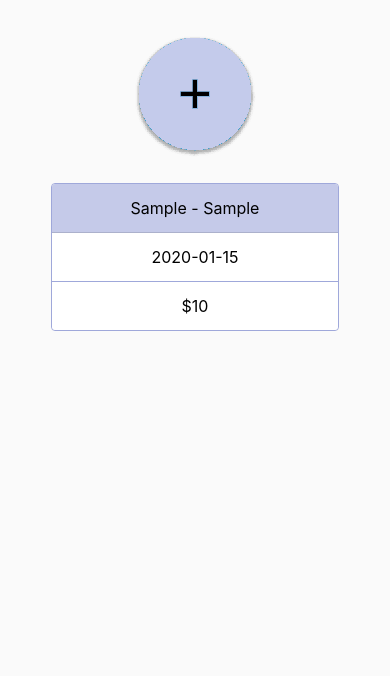
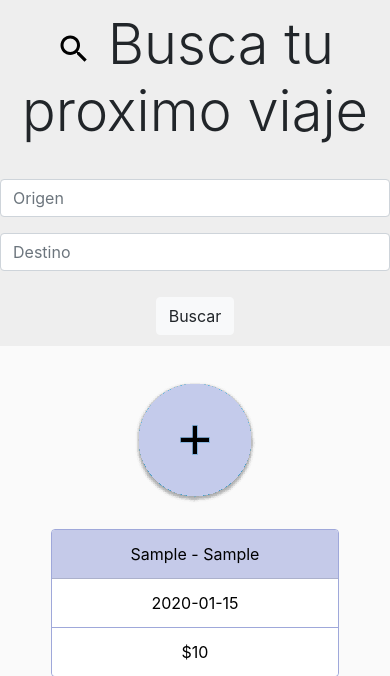
Before and after one commit to fedediclaudio/aventon_is2, a PHP site: page /PantallaPrincipal/pantallaPrincipal.php in a window 390 px wide. Shown: the part 56-732 px from the top of the page. Run offline with PHP 8.4, Linux system fonts and the light colour scheme; the visitor is signed in with stand-in values (Sample User, id 1); tables that the repository leaves empty hold one stand-in row (values such as "Sample post"); data that the repository does not hold is empty.

Commit message:
Seccion busqueda y Correccion error fechas

```diff
--- a/PantallaPrincipal/CrearViaje/conexionCrearViaje.php
+++ b/PantallaPrincipal/CrearViaje/conexionCrearViaje.php
@@ -71,7 +71,7 @@
         for ($i = 0; $i < count($fechasInicio); $i++) {
           $fechaI = explode('T', $fechasInicio[$i]);
           $fechaF = explode('T', $fechasFin[$i]);
-          $sql = "SELECT * FROM viaje vi INNER JOIN vehiculo ve ON (vi.idvehiculo = ve.idvehiculo) INNER JOIN viajeconcreto vc ON (vi.idviaje = vc.idviaje) INNER JOIN usuario u ON ( u.id = ve.idusuario) WHERE ( u.email = '$mail' ) AND ( ( STR_TO_DATE( '$fechaF[0]' ,'%Y-%m-%d') >= vc.fechaInicio ) AND ( ( STR_TO_DATE('$fechaI[0]' ,'%Y-%m-%d') <= vc.fechaFin ) ) )";
+          $sql = "SELECT * FROM viaje vi INNER JOIN vehiculo ve ON (vi.idvehiculo = ve.idvehiculo) INNER JOIN viajeconcreto vc ON (vi.idviaje = vc.idviaje) INNER JOIN usuario u ON ( u.id = ve.idusuario) WHERE ( u.email = '$mail' ) AND ( ( STR_TO_DATE( '$fechaF[0]' ,'%Y-%m-%d') >= vc.fechaInicio ) AND ( ( STR_TO_DATE('$fechaI[0]' ,'%Y-%m-%d') <= vc.fechaFin ) AND ( (STR_TO_DATE('$hora', '%H:%i') ) <= vi.horaFin ) AND ( STR_TO_DATE('$horaF', '%H:%i') >= vi.horaInicio ) ) )";
           if (mysqli_num_rows($this->consulta($sql)) > 0) {
             return false;
           }
--- /dev/null
+++ b/PantallaPrincipal/buscarviajes.php
@@ -0,0 +1,5 @@
+<?php
+    include 'conexionPantallaPrincipal.php';
+    $conexion = new ConexionPantallaPrincipal();
+    //$result = $conexion->buscarViajes($_GET["origen"], $_GET["destino"]);
+?>
--- a/PantallaPrincipal/conexionPantallaPrincipal.php
+++ b/PantallaPrincipal/conexionPantallaPrincipal.php
@@ -19,6 +19,10 @@
       return $row["MAX(idviajeConcreto)"];
     }
 
+		function buscarViajes($origen,$destino) {
+			return (mysqli_fetch_assoc($this->consulta("SELECT * FROM aventon.viaje v INNER JOIN aventon.viajeconcreto vc ON (v.idviaje = vc.idviaje) WHERE v.origen = $origen AND v.destino = $destino")));
+		}
+
   }
 
 ?>
--- a/PantallaPrincipal/pantallaPrincipal.php
+++ b/PantallaPrincipal/pantallaPrincipal.php
@@ -31,6 +31,32 @@
 		include "../vistas/navbar.html";
 	?>
 
+	<!-- Pantalla de busqueda  -->
+	<div class="row" style="background-color:#EEEEEE	">
+		<div class="col col-0 col-md-2 col-lg-3">
+		</div>
+		<div class="col col-12 col-md-8 col-lg-6">
+			<div style="margin:10px;">
+				<h4 class="display-4" style="text-align:center"><img src="resources/baseline_search_black_18dp.png"> Busca tu proximo viaje</h4>
+			</div>
+			<br>
+			<form action="buscarviajes.php" method="get">
+				<div class="form-row">
+    			<div class="form-group col-md-6">
+      			<input type="text" class="form-control" id="inputEmail4" placeholder="Origen" required>
+					</div>
+					<div class="form-group col-md-6">
+						<input type="text" class="form-control" id="inputPassword4" placeholder="Destino" required>
+					</div>
+					<div class="col" style="justify-content:center; display: flex; margin:10px">
+						<button type="submit" class="btn btn-light" >Buscar</button>
+					</div>
+				</div>
+			</form>
+		</div>
+		<div class="col col-0 col-md-2 col-lg-3"> </div>
+	</div>
+
 	<!-- Cartas de viajes -->
 	<div id="viajes" class="row">
         <div class="col col-12 col-md-6 col-lg-4 col-xl-3" style="justify-content:center; display: flex;" >
```
Also changed, not shown: PantallaPrincipal/resources/baseline_search_black_18dp.png (added).
